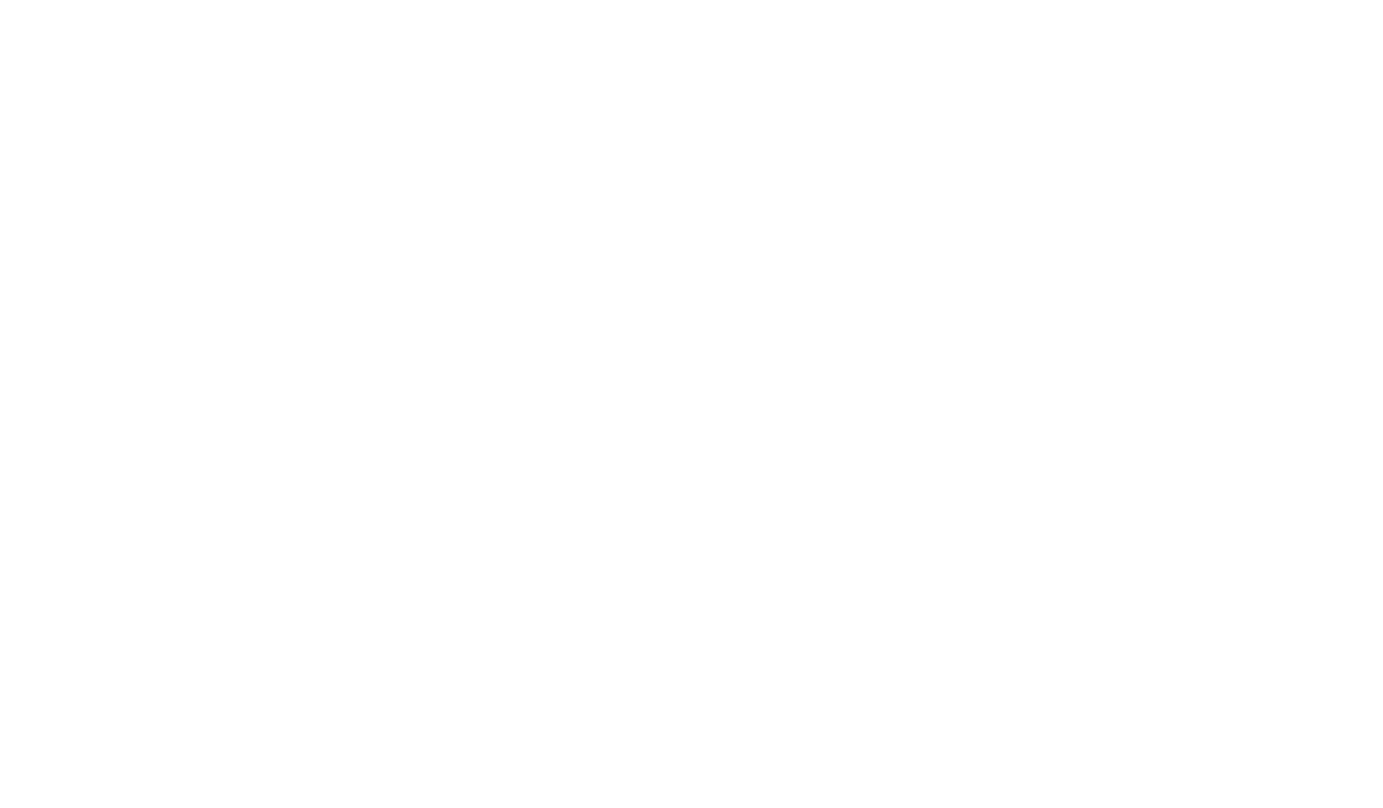
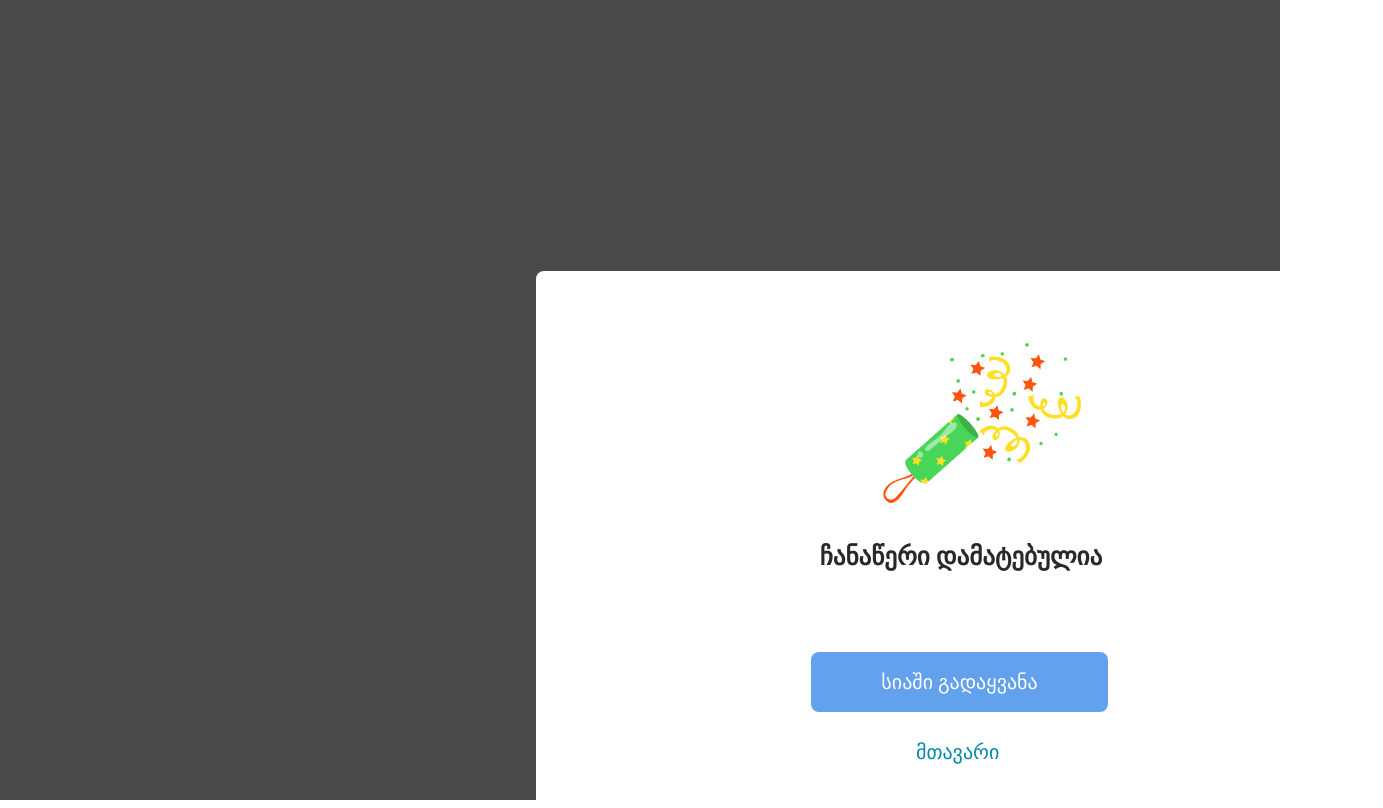
Before and after one commit to Revazza/project, a React (Create React App) app: page /thank-page in a window 1280 px wide. Before the commit this address had no page. Shown: the whole page, 1383 px wide, since content can reach past the window. Built offline with nearby package versions, Linux system fonts and the light colour scheme; a web font is replaced by a local one.

Commit message:
Add Thank you page and laptop list page

```diff
--- a/src/App.js
+++ b/src/App.js
@@ -5,6 +5,9 @@ import EmployeeInfo from "./components/EmpInfo/EmployeeInfo";
 
 import Main from "./components/Main";
 import LaptopFeatures from "./components/LaptopFeatures/LaptopFeatures";
+
+import Thank from "./components/Thank/Thank";
+import LaptopList from "./components/LaptopList/LaptopList";
 
 function App() {
   return (
@@ -15,6 +18,8 @@ function App() {
           <Route path="emp-info" element={<EmployeeInfo />} />
           <Route path="laptop-features" element={<LaptopFeatures />} />
         </Route>
+        <Route path="thank-page" element={<Thank />} />
+        <Route path="laptop-list" element={<LaptopList />} />
       </Routes>
     </div>
   );
--- a/src/components/LaptopFeatures/LaptopFeatures.js
+++ b/src/components/LaptopFeatures/LaptopFeatures.js
@@ -7,12 +7,16 @@ import UploadFile from "./UploadFile/UploadFile";
 import Button from "../../UI/Button/Button";
 import { useState } from "react";
 import axios from "axios";
+import { useNavigate } from "react-router-dom";
+import token from "../Token";
+
 
 function LaptopFeatures() {
   const [imgError, setImgError] = useState(false);
   const [brandError, setBrandError] = useState(false);
   const [cpuError, setCpuError] = useState(false);
   const [file, setFile] = useState();
+  const navigate = useNavigate();
 
   const handleFileChange = (newFile) => {
     console.log(newFile);
@@ -44,7 +48,7 @@ function LaptopFeatures() {
       laptop_ram: +JSON.parse(localStorage.getItem("laptop_ram")).value,
       laptop_state: JSON.parse(localStorage.getItem("laptop_state")).value,
       laptop_price: +JSON.parse(localStorage.getItem("laptop_price")).value,
-      token: "23f77b16b0a009d1b3d4ffbb8ffad300",
+      token: token,
     };
 
     // if (info.laptop_image === "") {
@@ -95,7 +99,13 @@ function LaptopFeatures() {
         },
       });
 
-      // console.log(request);
+      if(request.status === 200)
+      {
+        navigate('/thank-page');
+      }
+      console.log(request);
+
+
     }
   };
 
--- a/src/components/LaptopFeatures/UploadFile/UploadFile.js
+++ b/src/components/LaptopFeatures/UploadFile/UploadFile.js
@@ -6,7 +6,6 @@ function UploadFile(props) {
   const [imgName, setImgName] = useState("");
   const [imgSize, setImgSize] = useState(0);
 
-  //change hasError to false
 
   useEffect(() => {
     if (!localStorage.getItem("laptop_image")) {
@@ -36,7 +35,6 @@ function UploadFile(props) {
     const blobURL = URL.createObjectURL(blob);
 
     //
-
 
     //
 
--- /dev/null
+++ b/src/components/LaptopList/LaptopList.js
@@ -0,0 +1,39 @@
+import styles from "./LaptopList.module.scss";
+import token from "../Token";
+import useFetch from "../../hooks/useFetch";
+import { Link } from "react-router-dom";
+function LaptopList() {
+  const { data, isLoading, error } = useFetch(`/laptops?token=${token}`);
+  console.log(data);
+
+  return (
+    <div className={styles.wrapper}>
+      <div className={styles.go_back}>
+        <Link to="/">
+          <div className={styles.go_back_img}></div>
+        </Link>
+      </div>
+      <label className={styles.list_label}>ჩანაწერების სია</label>
+      <div className={styles.laptop_list_wrapper}>
+        {data?.map((laptop) => {
+          const linkUrl = `/laptop-info/${laptop.laptop.id}`;
+          const fullName = `${laptop.user.name}  ${laptop.user.surname}`;
+          const imgSrc = `https://pcfy.redberryinternship.ge/${laptop.laptop.image}`;
+
+          return (
+            <div className={styles.laptop_wrapper} key={laptop.laptop.id}>
+              <img className={styles.img_wrapper} src={imgSrc}></img>
+              <div className={styles.info_wrapper}>
+                <label>{fullName}</label>
+                <span>{laptop.laptop.name}</span>
+                <Link to={linkUrl}>მეტის ნახვა</Link>
+              </div>
+            </div>
+          );
+        })}
+      </div>
+    </div>
+  );
+}
+
+export default LaptopList;
--- /dev/null
+++ b/src/components/LaptopList/LaptopList.module.scss
@@ -0,0 +1,111 @@
+.wrapper {
+  position: absolute;
+  width: 100vw;
+  height: 100vh;
+  overflow-x: hidden;
+}
+
+.go_back {
+  cursor: pointer;
+  width: 55px;
+  height: 55px;
+  border-radius: 100%;
+  position: absolute;
+  left: 70px;
+  top: 53px;
+  background: #d9d9d9;
+  .go_back_img {
+    background-image: url("../../../public/assets/arrow.png");
+    position: absolute;
+    top: 50%;
+    left: 50%;
+    transform: translate(-50%, -50%);
+    width: 11px;
+    height: 16px;
+    background-repeat: no-repeat;
+  }
+}
+
+.list_label {
+  position: absolute;
+  width: 312px;
+  height: 21px;
+  left: 804px;
+  top: 79px;
+
+  font-weight: 700;
+  font-size: 37px;
+
+  display: flex;
+  align-items: center;
+  text-align: center;
+}
+
+.laptop_list_wrapper {
+  width: 1150px;
+  min-height: 300px;
+  border: 1px solid black;
+  position: absolute;
+  top: 200px;
+  left: 380px;
+  display: grid;
+  grid-template-columns: repeat(2, 47.5%);
+  box-sizing: border-box;
+  justify-content: space-between;
+}
+
+.laptop_wrapper {
+  height: 150px;
+  border: 1px solid #aed1ea;
+  border-radius: 20px;
+  background-color: #aed1ea4b;
+  box-sizing: border-box;
+  padding: 14px;
+  display: flex;
+  align-items: center;
+  justify-content: space-between;
+}
+
+.img_wrapper {
+  border-radius: 10px;
+  width: 266px;
+  height: 100%;
+  border: 1px solid black;
+  object-fit: cover;
+}
+
+.info_wrapper {
+  width: 216px;
+  height: 100%;
+  border: 1px solid black;
+  position: relative;
+  label {
+    position: absolute;
+    left: 0;
+    top: 17px;
+    width: 100%;
+    font-weight: 700;
+    font-size: 18px;
+    color: #2e2e2e;
+  }
+  span {
+    position: absolute;
+    left: 0;
+    top: 50px;
+    width: 100%;
+    font-weight: 400;
+    font-size: 18px;
+    color: #2e2e2e;
+  }
+  a {
+    position: absolute;
+    left: 0;
+    top: 90px;
+    width: 100%;
+    font-style: normal;
+    font-weight: 400;
+    font-size: 13px;
+    text-decoration: underline;
+    color: #4386A9;
+  }
+}
--- a/src/components/Main.js
+++ b/src/components/Main.js
@@ -38,7 +38,6 @@ function Main() {
           <NavLink
             to="emp-info"
             className={({ isActive }) => (isActive ? styles.active : "")}
-            onClick={disableLink}
           >
             თანამშრომლის ინფო
           </NavLink>
--- /dev/null
+++ b/src/components/Thank/Thank.js
@@ -0,0 +1,29 @@
+import styles from "./Thank.module.scss";
+import { useEffect } from "react";
+import { Link, useNavigate } from "react-router-dom";
+import Button from "../../UI/Button/Button";
+function Thank() {
+  const navigate = useNavigate();
+  useEffect(() => {
+    localStorage.clear();
+  }, []);
+
+  const handleListClick = () => {};
+
+  return (
+    <div className={styles.dark_layout}>
+      <div className={styles.wrapper}>
+        <div className={styles.img}></div>
+        <label>ჩანაწერი დამატებულია</label>
+        <div className={styles.list_wrapper}>
+          <Link to='/laptop-list' >სიაში გადაყვანა</Link>
+        </div>
+        <div className={styles.welcome_wrapper}>
+          <Link to='/'>მთავარი</Link>
+        </div>
+      </div>
+    </div>
+  );
+}
+
+export default Thank;
--- /dev/null
+++ b/src/components/Thank/Thank.module.scss
@@ -0,0 +1,68 @@
+.wrapper {
+  position: absolute;
+  width: 847px;
+  height: 537px;
+  left: 536px;
+  top: 271px;
+
+  background: #ffffff;
+  border-radius: 8px;
+  .img {
+    position: absolute;
+    width: 250px;
+    height: 232px;
+    left: 330px;
+    top: 34.02px;
+    background-image: url("../../../public/assets/celebrate.png");
+  }
+  label {
+    position: absolute;
+    width: 314px;
+    height: 31px;
+    left: calc(50% - 314px / 2 + 1.5px);
+    top: 271px;
+
+    font-weight: 700;
+    font-size: 25px;
+    text-align: center;
+    color: #292929;
+  }
+}
+
+.list_wrapper {
+  position: absolute;
+  width: 297px;
+  height: 60px;
+  left: calc(50% - 297px / 2);
+  top: 381px;
+
+  background: #62a1eb;
+  border-radius: 8px;
+  text-align: center;
+  line-height: 60px;
+  a {
+    color: #ffffff;
+    font-size: 20px;
+  }
+}
+
+.dark_layout {
+  background-color: #4a4a4a;
+  width: 100vw;
+  height: 100vh;
+}
+
+.welcome_wrapper {
+  position: absolute;
+  width: 88px;
+  height: 24px;
+  left: 380px;
+  top: 469px;
+
+  font-size: 20px;
+
+  a{
+    color: #0089a7;
+
+  }
+}
--- /dev/null
+++ b/src/components/Token.js
@@ -0,0 +1,3 @@
+
+const token = '23f77b16b0a009d1b3d4ffbb8ffad300';
+export default token;
--- a/src/components/Welcome/Welcome.js
+++ b/src/components/Welcome/Welcome.js
@@ -11,7 +11,7 @@ function Welcome() {
           <Link to="/add-note/emp-info">ჩანაწერის დამატება</Link>
         </div>
         <div className={styles.nav}>
-          <Link to="/list">ჩანაწერის სია</Link>
+          <Link to="/laptop-list">ჩანაწერის სია</Link>
         </div>
       </div>
     </div>
```
Also changed, not shown: public/assets/celebrate.png (added).
